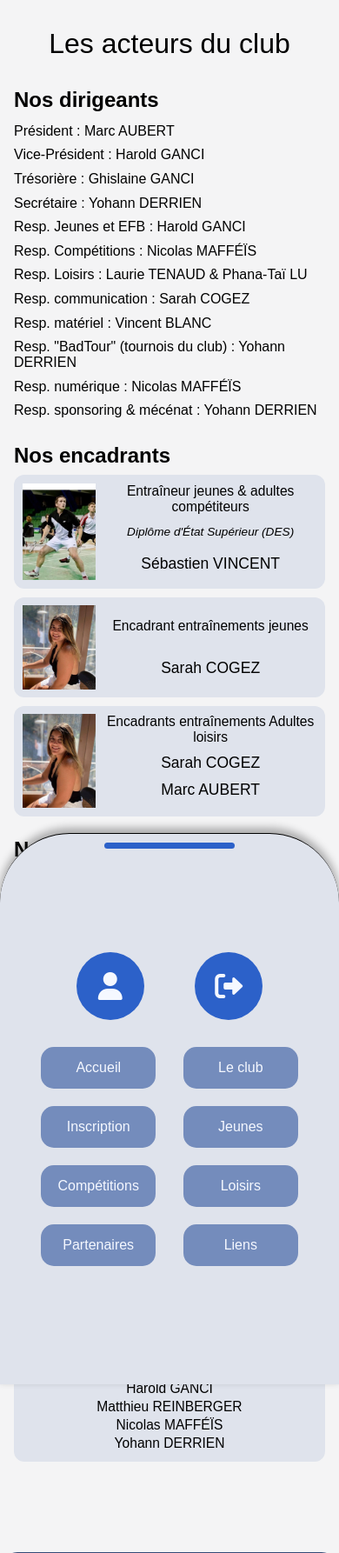
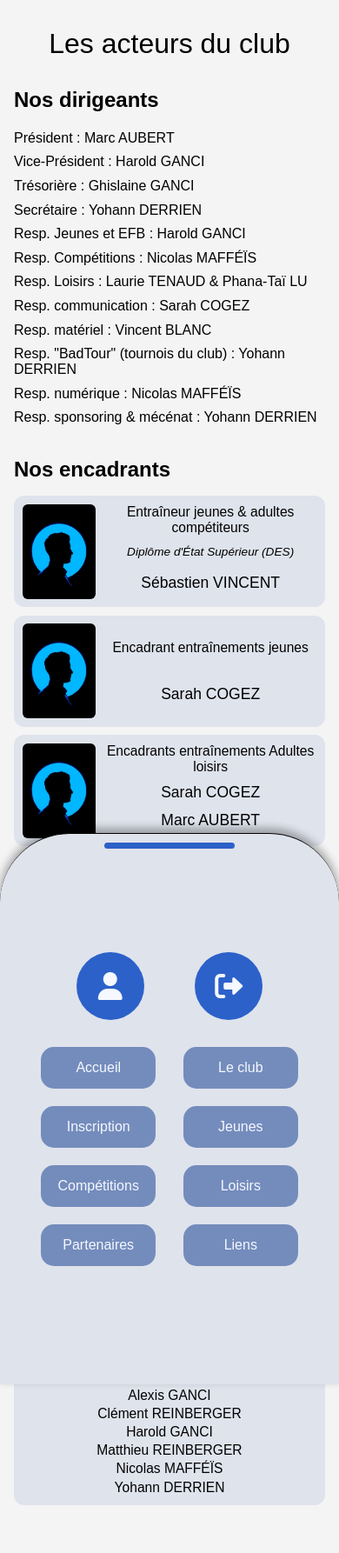
Before and after one commit to NicoMaff/usmv-app, a Symfony app: template templates/public/club/contributors.html.twig in a window 390 px wide. Shown: the part 96-1882 px from the top of the page at 87% size. Run offline with Twig, Linux system fonts and the light colour scheme; the template is opened without the code that fills it, so the values that code supplies are empty; some libraries are stand-ins or nearby versions; some web fonts are replaced.

Commit message:
:iphone: update contributors part

```diff
--- a/public/css/style.css
+++ b/public/css/style.css
@@ -39,6 +39,12 @@ main {
 @media (min-width: 600px) {
   main {
     margin: 7rem clamp(5rem, 12vmin, 13rem) 5rem;
+  }
+}
+@media (min-width: 1800px) {
+  main {
+    max-width: 1500px;
+    margin: 7rem auto 5rem;
   }
 }
 
@@ -933,7 +939,23 @@ footer p {
 }
 
 .club section {
-  margin-bottom: 1.5rem;
+  margin-bottom: 2rem;
+}
+@media (min-width: 600px) {
+  .club section {
+    margin-bottom: 2.5rem;
+  }
+}
+.club h2 {
+  font-family: "Montserrat-reg", sans-serif;
+  font-size: 1.5rem;
+  font-weight: 600;
+  margin-bottom: 1rem;
+}
+@media (min-width: 600px) {
+  .club h2 {
+    margin-bottom: 1.5rem;
+  }
 }
 .club h3 {
   display: flex;
@@ -943,45 +965,104 @@ footer p {
   font-family: "Montserrat-reg", sans-serif;
   font-weight: 500;
 }
-.club h2 {
-  font-family: "Montserrat-reg", sans-serif;
-  font-size: 1.5rem;
-  font-weight: 600;
-  margin-bottom: 0.5rem;
+@media (min-width: 1800px) {
+  .club h3 {
+    font-size: 1.3rem;
+  }
 }
-.club img {
-  height: 100%;
-  width: 100%;
-  object-fit: cover;
-  border: 3px;
+.club .cards {
+  display: flex;
+  flex-wrap: wrap;
+  justify-content: center;
+  align-items: center;
+  gap: 0.6rem;
+}
+@media (min-width: 600px) {
+  .club .cards {
+    gap: 1.6rem;
+  }
 }
 .club .card {
   background: #dfe3ec;
-  margin-bottom: 0.6rem;
   padding: 0.6rem;
   border-radius: 12px;
+  min-height: clamp(8rem, 25vmin, 12rem);
+  width: 100%;
 }
-.club .card:last-of-type {
-  margin-bottom: 0;
+@media (min-width: 600px) {
+  .club .card {
+    max-width: 38rem;
+  }
+}
+@media (min-width: 1343px) {
+  .club .card {
+    max-width: 32rem;
+  }
+}
+@media (min-width: 1800px) {
+  .club .card {
+    min-height: 15rem;
+    max-width: 45rem;
+  }
+}
+.club .card .img-container {
+  grid-row: 1/4;
+  display: flex;
+  justify-content: center;
+  align-items: center;
+  background: url("/assets/img/profile.jpg") center/cover;
+  border-radius: 6px;
 }
 .club .card-contributors {
   display: grid;
   grid-template-columns: 25% 1fr;
-  grid-template-rows: repeat(2, 1fr);
-  width: clamp(18rem, 20vmin, 38rem);
-  min-height: 10rem;
+  grid-template-rows: 0.8fr 1.3fr;
 }
-.club .card-contributors .img-container {
-  grid-row: 1/4;
+.club .card-contributors .img-container:nth-of-type(1) {
+  background: url("/assets/img/profile.jpg") center/cover;
+}
+.club .card-contributors .img-container:nth-of-type(2) {
+  background: url("/assets/img/profile.jpg") center/cover;
+}
+.club .card-contributors .img-container:nth-of-type(3) {
+  background: url("/assets/img/profile.jpg") center/cover;
+}
+.club .card-contributors .img-container:nth-of-type(4) {
+  background: url("/assets/img/profile.jpg") center/cover;
+}
+.club .card-contributors .img-container:nth-of-type(5) {
+  background: url("/assets/img/profile.jpg") center/cover;
+}
+.club .card-contributors .img-container:nth-of-type(6) {
+  background: url("/assets/img/profile.jpg") center/cover;
+}
+.club .card-contributors .img-container:nth-of-type(7) {
+  background: url("/assets/img/profile.jpg") center/cover;
+}
+.club .card-contributors .img-container:nth-of-type(8) {
+  background: url("/assets/img/profile.jpg") center/cover;
+}
+.club .card-contributors .img-container:nth-of-type(9) {
+  background: url("/assets/img/profile.jpg") center/cover;
+}
+.club .card-contributors .description {
   display: flex;
+  flex-direction: column;
   justify-content: center;
   align-items: center;
+}
+.club .card-contributors .description span {
+  padding: 0.1rem 0;
+}
+@media (min-width: 1800px) {
+  .club .card-contributors .description span {
+    font-size: 1.2rem;
+  }
 }
 .club .card-supervisors {
   display: grid;
   grid-template-columns: 25% 1fr;
   grid-template-rows: repeat(3, 1fr);
-  min-height: 7rem;
   column-gap: 0.6rem;
 }
 .club .card-supervisors:nth-of-type(2) {
@@ -996,17 +1077,22 @@ footer p {
 .club .card-supervisors:nth-of-type(3) .supervisors-name {
   grid-row: 2/4;
 }
-.club .card-supervisors .img-container {
-  grid-row: 1/4;
-  display: flex;
-  justify-content: center;
-  align-items: center;
+.club .card-supervisors .img-container:nth-of-type(1) {
+  background: url("/assets/img/profile.jpg") center/cover;
+}
+.club .card-supervisors .img-container:nth-of-type(2) {
+  background: url("/assets/img/profile.jpg") center/cover;
+}
+.club .card-supervisors .img-container:nth-of-type(3) {
+  background: url("/assets/img/profile.jpg") center/cover;
 }
 .club .card-technical-officials {
   display: flex;
   flex-direction: column;
   align-items: center;
   gap: 1rem;
+  min-height: 0;
+  max-width: clamp(40rem, 55vw, 65rem);
 }
 .club .contributors {
   display: flex;
@@ -1033,10 +1119,6 @@ footer p {
 @media (min-width: 600px) {
   .club .contributors .desktop {
     display: flex;
-    flex-wrap: wrap;
-    justify-content: center;
-    align-items: center;
-    gap: 2rem;
   }
 }
 .club .supervisors {
@@ -1054,6 +1136,11 @@ footer p {
   text-align: center;
   font-size: clamp(0.7rem, 3.5vmin, 1rem);
 }
+@media (min-width: 1800px) {
+  .club .supervisors em {
+    font-size: 1.2rem;
+  }
+}
 .club .supervisors strong {
   display: flex;
   justify-content: center;
@@ -1061,6 +1148,11 @@ footer p {
   text-align: center;
   font-size: clamp(0.9rem, 4.5vmin, 1.2rem);
   font-weight: 500;
+}
+@media (min-width: 1800px) {
+  .club .supervisors strong {
+    font-size: 1.4rem;
+  }
 }
 .club .supervisors .supervisors-name {
   display: flex;
@@ -1082,5 +1174,9 @@ footer p {
   font-size: clamp(0.8rem, 4vmin, 1rem);
   padding: 0.1rem;
 }
+.club .technical-officials .cards {
+  flex-direction: column;
+  margin: 0 auto;
+}
 
 /*# sourceMappingURL=style.css.map */
--- a/sass/_general.scss
+++ b/sass/_general.scss
@@ -24,8 +24,13 @@ main {
   flex-grow: 2;
   margin: 7rem 1rem 5rem;
 
-  @media (min-width: 600px) {
+  @include ptt {
     margin: 7rem clamp(5rem, 12vmin, 13rem) 5rem;
+  }
+
+  @include big-screen {
+    max-width: 1500px;
+    margin: 7rem auto 5rem;
   }
 }
 
--- a/sass/_settings.scss
+++ b/sass/_settings.scss
@@ -39,3 +39,23 @@ $bg-3: #dfe3ec;
 $bg-4: #f4f4f5;
 
 $gradient-1: linear-gradient(180deg, #ea8121, #bf6512);
+
+//
+// --- MIXINS --- //
+@mixin resp($size) {
+  @media (min-width: "#{$size}px") {
+    @content;
+  }
+}
+
+@mixin ptt {
+  @media (min-width: 600px) {
+    @content;
+  }
+}
+
+@mixin big-screen {
+  @media (min-width: 1800px) {
+    @content;
+  }
+}
--- a/sass/pages/_club.scss
+++ b/sass/pages/_club.scss
@@ -1,6 +1,20 @@
 .club {
   section {
-    margin-bottom: 1.5rem;
+    margin-bottom: 2rem;
+
+    @media (min-width: 600px) {
+      margin-bottom: 2.5rem;
+    }
+  }
+
+  h2 {
+    font-family: $font-body;
+    font-size: 1.5rem;
+    font-weight: 600;
+    margin-bottom: 1rem;
+    @media (min-width: 600px) {
+      margin-bottom: 1.5rem;
+    }
   }
 
   h3 {
@@ -10,44 +24,106 @@
     text-align: center;
     font-family: $font-body;
     font-weight: 500;
+
+    @include big-screen {
+      font-size: 1.3rem;
+    }
   }
 
-  h2 {
-    font-family: $font-body;
-    font-size: 1.5rem;
-    font-weight: 600;
-    margin-bottom: 0.5rem;
-  }
+  // img {
+  //   height: 100%;
+  //   width: 100%;
+  //   object-fit: cover;
+  //   border: 3px;
+  // }
 
-  img {
-    height: 100%;
-    width: 100%;
-    object-fit: cover;
-    border: 3px;
+  .cards {
+    display: flex;
+    flex-wrap: wrap;
+    justify-content: center;
+    align-items: center;
+    gap: 0.6rem;
+
+    @include ptt {
+      gap: 1.6rem;
+    }
   }
 
   .card {
     background: $bg-3;
-    margin-bottom: 0.6rem;
     padding: 0.6rem;
     border-radius: 12px;
+    min-height: clamp(8rem, 25vmin, 12rem);
+    width: 100%;
 
-    &:last-of-type {
-      margin-bottom: 0;
+    @include ptt {
+      max-width: 38rem;
+    }
+
+    @include resp(1343) {
+      max-width: 32rem;
+    }
+
+    @include big-screen {
+      min-height: 15rem;
+      max-width: 45rem;
+    }
+
+    .img-container {
+      grid-row: 1/4;
+      display: flex;
+      justify-content: center;
+      align-items: center;
+      background: url("/assets/img/profile.jpg") center/cover;
+      border-radius: 6px;
     }
 
     &-contributors {
       display: grid;
       grid-template-columns: 25% 1fr;
-      grid-template-rows: repeat(2, 1fr);
-      width: clamp(18rem, 20vmin, 38rem);
-      min-height: 10rem;
+      grid-template-rows: 0.8fr 1.3fr;
 
-      .img-container {
-        grid-row: 1/4;
+      .img-container:nth-of-type(1) {
+        background: url("/assets/img/profile.jpg") center/cover;
+      }
+      .img-container:nth-of-type(2) {
+        background: url("/assets/img/profile.jpg") center/cover;
+      }
+      .img-container:nth-of-type(3) {
+        background: url("/assets/img/profile.jpg") center/cover;
+      }
+      .img-container:nth-of-type(4) {
+        background: url("/assets/img/profile.jpg") center/cover;
+      }
+      .img-container:nth-of-type(5) {
+        background: url("/assets/img/profile.jpg") center/cover;
+      }
+      .img-container:nth-of-type(6) {
+        background: url("/assets/img/profile.jpg") center/cover;
+      }
+      .img-container:nth-of-type(7) {
+        background: url("/assets/img/profile.jpg") center/cover;
+      }
+      .img-container:nth-of-type(8) {
+        background: url("/assets/img/profile.jpg") center/cover;
+      }
+      .img-container:nth-of-type(9) {
+        background: url("/assets/img/profile.jpg") center/cover;
+      }
+
+      .description {
         display: flex;
+        flex-direction: column;
         justify-content: center;
         align-items: center;
+
+        span {
+          padding: 0.1rem 0;
+
+          @include big-screen {
+            font-size: 1.2rem;
+          }
+        }
       }
     }
 
@@ -55,7 +131,6 @@
       display: grid;
       grid-template-columns: 25% 1fr;
       grid-template-rows: repeat(3, 1fr);
-      min-height: 7rem;
       column-gap: 0.6rem;
 
       &:nth-of-type(2) {
@@ -67,17 +142,21 @@
           grid-row: 2/3;
         }
       }
+
       &:nth-of-type(3) {
         .supervisors-name {
           grid-row: 2/4;
         }
       }
 
-      .img-container {
-        grid-row: 1/4;
-        display: flex;
-        justify-content: center;
-        align-items: center;
+      .img-container:nth-of-type(1) {
+        background: url("/assets/img/profile.jpg") center/cover;
+      }
+      .img-container:nth-of-type(2) {
+        background: url("/assets/img/profile.jpg") center/cover;
+      }
+      .img-container:nth-of-type(3) {
+        background: url("/assets/img/profile.jpg") center/cover;
       }
     }
 
@@ -86,6 +165,8 @@
       flex-direction: column;
       align-items: center;
       gap: 1rem;
+      min-height: 0;
+      max-width: clamp(40rem, 55vw, 65rem);
     }
   }
 
@@ -114,10 +195,6 @@
 
       @media (min-width: 600px) {
         display: flex;
-        flex-wrap: wrap;
-        justify-content: center;
-        align-items: center;
-        gap: 2rem;
       }
     }
   }
@@ -137,6 +214,10 @@
       align-items: center;
       text-align: center;
       font-size: clamp(0.7rem, 3.5vmin, 1rem);
+
+      @include big-screen {
+        font-size: 1.2rem;
+      }
     }
 
     strong {
@@ -146,6 +227,9 @@
       text-align: center;
       font-size: clamp(0.9rem, 4.5vmin, 1.2rem);
       font-weight: 500;
+      @include big-screen {
+        font-size: 1.4rem;
+      }
     }
 
     .supervisors-name {
@@ -173,5 +257,10 @@
         padding: 0.1rem;
       }
     }
+
+    .cards {
+      flex-direction: column;
+      margin: 0 auto;
+    }
   }
 }
--- a/templates/public/club/contributors.html.twig
+++ b/templates/public/club/contributors.html.twig
@@ -24,7 +24,7 @@
         <li><strong>Resp. sponsoring & mécénat</strong> : Yohann DERRIEN</li>
       </ul>
 
-      <div class="desktop">
+      <div class="desktop cards">
         <div class="card card-contributors">
           <div class="img-container"></div>
           <h3>Marc AUBERT</h3>
@@ -88,7 +88,7 @@
 
         <div class="card card-contributors">
           <div class="img-container"></div>
-          <h3>Phana-Taï</h3>
+          <h3>Phana-Taï LU</h3>
           <div class="description">
             <span>Resp. Loisirs</span>
           </div>
@@ -107,19 +107,23 @@
 
     <section class="supervisors">
       <h2>Nos encadrants</h2>
+      <div class="cards">
         <div class="card card-supervisors">
-        <div class="img-container"><img src="/assets/img/entraineur.jpg" alt="photo de l'entraîneur"></div>
+          {# <div class="img-container"><img src="/assets/img/entraineur.jpg" alt="photo de l'entraîneur"></div> #}
+          <div class="img-container"></div>
           <h3>Entraîneur jeunes & adultes compétiteurs</h3>
           <em>Diplôme d'État Supérieur (DES)</em>
           <strong>Sébastien VINCENT</strong>
         </div>
         <div class="card card-supervisors">
-        <div class="img-container"><img src="/assets/img/encadrant-jeunes.jpg" alt="photo de l'encadrante du groupe jeune"></div>
+          {# <div class="img-container"><img src="/assets/img/encadrant-jeunes.jpg" alt="photo de l'encadrante du groupe jeune"></div> #}
+          <div class="img-container"></div>
           <h3>Encadrant entraînements jeunes</h3>
           <div class="supervisors-name"><strong>Sarah COGEZ</strong></div>
         </div>
         <div class="card card-supervisors">
-        <div class="img-container"><img src="/assets/img/encadrant-jeunes.jpg" alt="photo de des encadrants du groupe loisirs"></div>
+          {# <div class="img-container"><img src="/assets/img/encadrant-jeunes.jpg" alt="photo de des encadrants du groupe loisirs"></div> #}
+          <div class="img-container"></div>
           {# <img src="/assets/img/encadrants-loisirs.jpg" alt="photo de des encadrants du groupe loisirs"> #}
           <h3>Encadrants entraînements Adultes loisirs</h3>
           <div class="supervisors-name">
@@ -127,10 +131,12 @@
             <strong>Marc AUBERT</strong>
           </div>
         </div>
+      </div>
     </section>
 
     <section class="technical-officials">
       <h2>Nos officiels techniques</h2>
+      <div class="cards">
         <div class="card card-technical-officials">
           <h3>Juge Arbitre Ligue Acrédité (JALA)</h3>
           <ul>
@@ -174,6 +180,7 @@
             <li>Yohann DERRIEN</li>
           </ul>
         </div>
+      </div>
     </section>
 
 
```
Also changed, not shown: public/assets/img/profile.jpg (added), 4 other files. Lines whose indentation alone changed are shown as unchanged.
